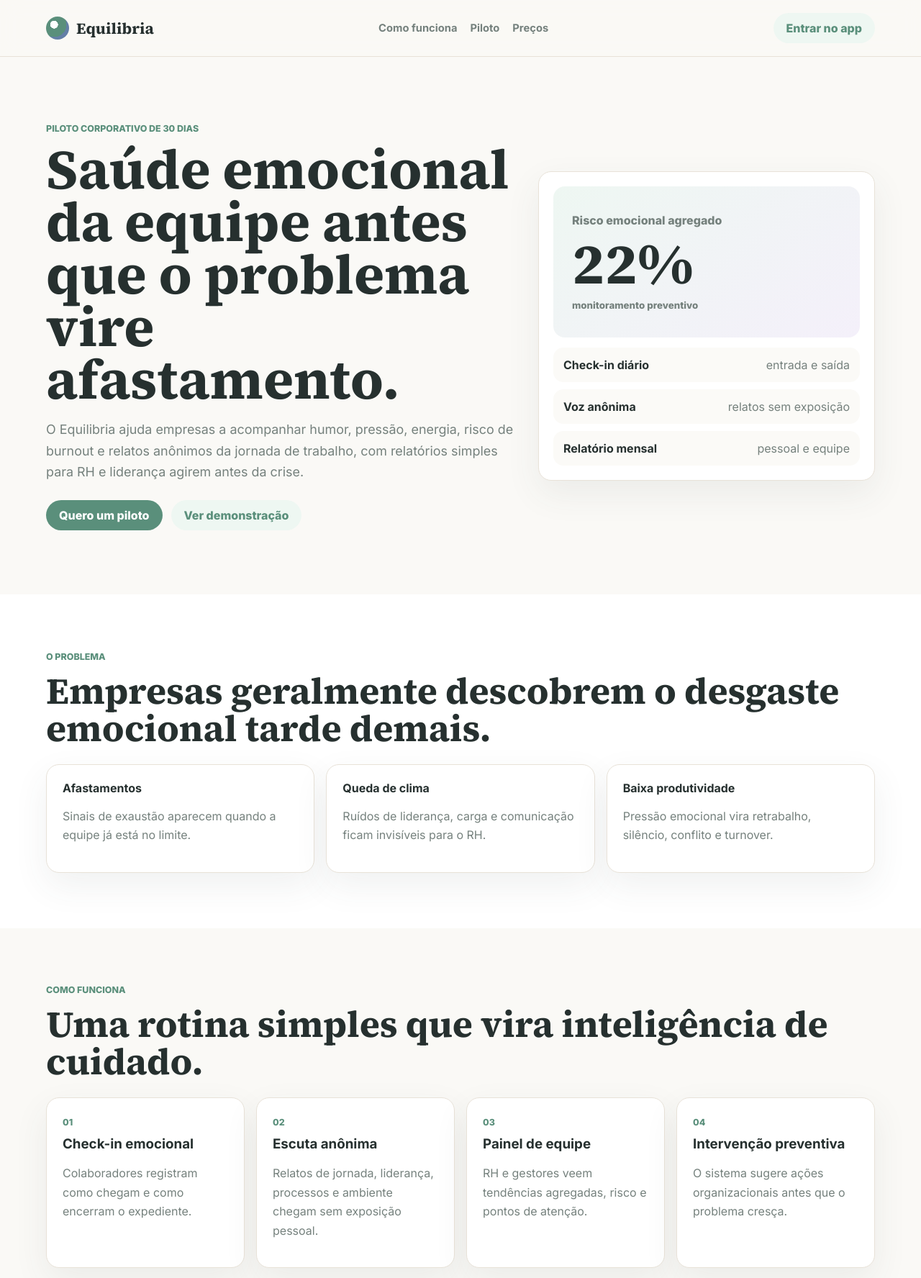
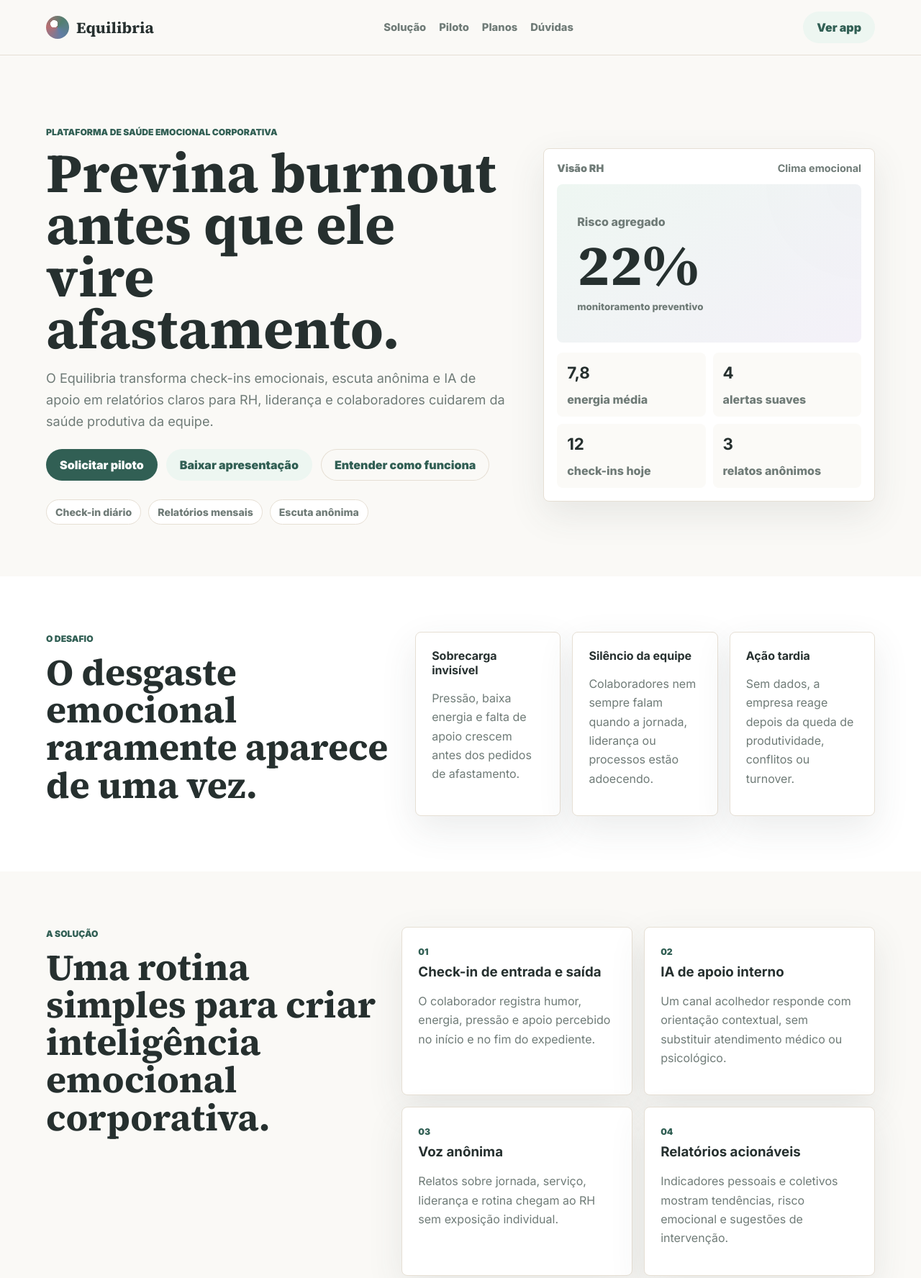
Before and after one commit to Equilibriacorporate/equilibria, a website: page venda.html in a window 1280 px wide. Shown: the top 1776 px of the page at 72% size. Drawn offline with Linux system fonts and the light colour scheme.

Commit message:
Add files via upload

```diff
--- a/server.js
+++ b/server.js
@@ -22,6 +22,7 @@ const mimeTypes = {
   ".js": "text/javascript; charset=utf-8",
   ".json": "application/json; charset=utf-8",
   ".png": "image/png",
+  ".pdf": "application/pdf",
   ".md": "text/markdown; charset=utf-8",
 };
 
--- a/venda.css
+++ b/venda.css
@@ -2,17 +2,24 @@
   --bg: #faf9f6;
   --surface: #ffffff;
   --ink: #26302f;
-  --muted: #75817d;
-  --line: #e8e2d8;
-  --green: #5a8f7b;
-  --green-soft: #eef7f2;
-  --blue: #637fa6;
-  --lavender: #f4f0fa;
-  --shadow: 0 18px 48px rgba(67, 79, 75, 0.08);
+  --muted: #6f7b77;
+  --line: #e6dfd4;
+  --green: #527f70;
+  --green-dark: #315f54;
+  --green-soft: #edf6f1;
+  --blue: #617da4;
+  --rose: #b86f72;
+  --amber: #c99b56;
+  --lavender: #f3f0f8;
+  --shadow: 0 18px 50px rgba(58, 70, 66, 0.1);
 }
 
 * {
   box-sizing: border-box;
+}
+
+html {
+  scroll-behavior: smooth;
 }
 
 body {
@@ -30,15 +37,15 @@ a {
 .site-header {
   position: sticky;
   top: 0;
-  z-index: 5;
+  z-index: 10;
   display: flex;
   align-items: center;
   justify-content: space-between;
   gap: 20px;
-  padding: 18px clamp(18px, 5vw, 70px);
+  padding: 16px clamp(18px, 5vw, 72px);
   border-bottom: 1px solid var(--line);
-  background: rgba(250, 249, 246, 0.9);
-  backdrop-filter: blur(14px);
+  background: rgba(250, 249, 246, 0.92);
+  backdrop-filter: blur(16px);
 }
 
 .brand {
@@ -49,7 +56,10 @@ a {
 
 .brand strong,
 h1,
-h2 {
+h2,
+.metric-large strong,
+.pilot-card strong,
+.pricing strong {
   font-family: "Source Serif 4", Georgia, serif;
 }
 
@@ -61,7 +71,9 @@ h2 {
   width: 32px;
   height: 32px;
   border-radius: 50%;
-  background: radial-gradient(circle at 35% 35%, #ffffff 0 18%, var(--green) 19% 58%, var(--blue) 59%);
+  background:
+    radial-gradient(circle at 35% 35%, #fff 0 17%, transparent 18%),
+    conic-gradient(from 35deg, var(--green), var(--blue), var(--rose), var(--green));
 }
 
 nav {
@@ -69,61 +81,69 @@ nav {
   gap: 18px;
   color: var(--muted);
   font-size: 0.92rem;
-  font-weight: 700;
+  font-weight: 800;
 }
 
 .button {
   display: inline-flex;
   align-items: center;
   justify-content: center;
-  min-height: 42px;
+  min-height: 44px;
   border-radius: 999px;
-  padding: 0 18px;
-  font-weight: 800;
+  padding: 0 19px;
+  font-weight: 900;
+  white-space: nowrap;
 }
 
 .button.primary {
-  background: var(--green);
-  color: #ffffff;
+  background: var(--green-dark);
+  color: #fff;
 }
 
-.button.soft {
+.button.soft,
+.button.ghost {
   background: var(--green-soft);
-  color: var(--green);
+  color: var(--green-dark);
+}
+
+.button.ghost {
+  background: transparent;
+  box-shadow: inset 0 0 0 1px var(--line);
 }
 
 .hero {
   display: grid;
   grid-template-columns: minmax(0, 1fr) minmax(320px, 0.72fr);
-  gap: 34px;
+  gap: clamp(26px, 4vw, 54px);
   align-items: center;
-  min-height: calc(100vh - 78px);
-  padding: clamp(34px, 7vw, 92px) clamp(18px, 5vw, 70px);
+  min-height: calc(100vh - 76px);
+  padding: clamp(42px, 7vw, 96px) clamp(18px, 5vw, 72px) clamp(38px, 5vw, 74px);
 }
 
 .eyebrow {
   margin: 0 0 10px;
-  color: var(--green);
-  font-size: 0.78rem;
+  color: var(--green-dark);
+  font-size: 0.76rem;
   font-weight: 900;
+  letter-spacing: 0;
   text-transform: uppercase;
 }
 
 h1 {
-  max-width: 860px;
+  max-width: 900px;
   margin: 0 0 18px;
-  font-size: clamp(2.6rem, 6vw, 5.8rem);
-  line-height: 0.95;
+  font-size: clamp(2.85rem, 6vw, 5.95rem);
+  line-height: 0.94;
 }
 
 h2 {
   margin: 0;
-  font-size: clamp(2rem, 4vw, 3.6rem);
+  font-size: clamp(2.05rem, 4vw, 3.75rem);
   line-height: 1.02;
 }
 
 h3 {
-  margin: 10px 0 8px;
+  margin: 8px 0;
 }
 
 p {
@@ -132,8 +152,8 @@ p {
 }
 
 .hero-copy > p:not(.eyebrow) {
-  max-width: 720px;
-  font-size: 1.12rem;
+  max-width: 740px;
+  font-size: 1.13rem;
 }
 
 .hero-actions {
@@ -143,155 +163,292 @@ p {
   margin-top: 24px;
 }
 
-.hero-panel,
+.hero-actions.center {
+  justify-content: center;
+}
+
+.trust-row {
+  display: flex;
+  flex-wrap: wrap;
+  gap: 10px;
+  margin-top: 26px;
+}
+
+.trust-row span {
+  padding: 8px 12px;
+  border: 1px solid var(--line);
+  border-radius: 999px;
+  background: #fff;
+  color: var(--muted);
+  font-size: 0.88rem;
+  font-weight: 800;
+}
+
+.dashboard-preview,
+.pain-grid article,
+.feature-list article,
+.workflow-grid article,
+.proof-grid article,
 .pilot-card,
 .pricing article,
-.steps article,
-.problem-grid article {
+.faq-list article {
   border: 1px solid var(--line);
-  border-radius: 18px;
+  border-radius: 8px;
   background: var(--surface);
   box-shadow: var(--shadow);
 }
 
-.hero-panel {
+.dashboard-preview {
   display: grid;
   gap: 14px;
-  padding: 20px;
+  padding: 18px;
 }
 
-.score-card {
-  min-height: 210px;
-  display: grid;
-  align-content: center;
-  gap: 10px;
-  padding: 26px;
-  border-radius: 16px;
-  background: linear-gradient(145deg, var(--green-soft), var(--lavender));
+.preview-top,
+.preview-grid div,
+.workflow-grid article {
+  display: flex;
+  align-items: center;
+  justify-content: space-between;
+  gap: 14px;
 }
 
-.score-card span,
-.score-card small {
+.preview-top {
+  color: var(--muted);
+  font-size: 0.9rem;
+  font-weight: 900;
+}
+
+.metric-large {
+  display: grid;
+  gap: 10px;
+  min-height: 220px;
+  align-content: center;
+  padding: 28px;
+  border-radius: 8px;
+  background:
+    linear-gradient(145deg, rgba(237, 246, 241, 0.95), rgba(243, 240, 248, 0.95)),
+    radial-gradient(circle at 100% 0, rgba(97, 125, 164, 0.16), transparent 36%);
+}
+
+.metric-large span,
+.metric-large small,
+.preview-grid span {
   color: var(--muted);
   font-weight: 800;
 }
 
-.score-card strong {
-  font-family: "Source Serif 4", Georgia, serif;
+.metric-large strong {
   font-size: 5rem;
   line-height: 1;
 }
 
-.mini-list {
+.preview-grid {
   display: grid;
+  grid-template-columns: repeat(2, minmax(0, 1fr));
   gap: 10px;
 }
 
-.mini-list div {
-  display: flex;
-  justify-content: space-between;
-  gap: 18px;
+.preview-grid div {
+  align-items: flex-start;
+  flex-direction: column;
+  min-height: 86px;
   padding: 14px;
-  border-radius: 14px;
+  border-radius: 8px;
   background: #fbfaf7;
 }
 
-.mini-list span {
-  color: var(--muted);
+.preview-grid b {
+  font-size: 1.4rem;
 }
 
-.problem-band,
+.pain-band,
 .section,
+.workflow,
+.proof,
 .pilot,
+.faq,
 .cta {
-  padding: clamp(34px, 6vw, 84px) clamp(18px, 5vw, 70px);
+  padding: clamp(42px, 6vw, 88px) clamp(18px, 5vw, 72px);
 }
 
-.problem-band {
-  background: #ffffff;
+.pain-band,
+.proof {
+  background: #fff;
 }
 
-.problem-grid,
-.steps,
-.pricing {
+.pain-band {
   display: grid;
-  grid-template-columns: repeat(3, minmax(0, 1fr));
-  gap: 16px;
-  margin-top: 24px;
+  grid-template-columns: minmax(0, 0.75fr) minmax(0, 1fr);
+  gap: 34px;
+  align-items: start;
 }
 
-.steps {
-  grid-template-columns: repeat(4, minmax(0, 1fr));
+.pain-grid,
+.feature-list,
+.workflow-grid,
+.proof-grid,
+.pricing,
+.faq-list {
+  display: grid;
+  gap: 16px;
 }
 
-.problem-grid article,
-.steps article,
-.pricing article {
+.pain-grid,
+.proof-grid,
+.pricing {
+  grid-template-columns: repeat(3, minmax(0, 1fr));
+}
+
+.pain-grid article,
+.feature-list article,
+.proof-grid article,
+.pricing article,
+.faq-list article {
   padding: 22px;
 }
 
-.steps span,
-.pricing span {
-  color: var(--green);
-  font-size: 0.78rem;
+.split {
+  display: grid;
+  grid-template-columns: minmax(0, 0.7fr) minmax(0, 1fr);
+  gap: 34px;
+  align-items: start;
+}
+
+.feature-list {
+  grid-template-columns: repeat(2, minmax(0, 1fr));
+}
+
+.feature-list span,
+.pricing span,
+.pilot-card span {
+  color: var(--green-dark);
+  font-size: 0.76rem;
   font-weight: 900;
   text-transform: uppercase;
 }
 
+.workflow {
+  background: var(--green-soft);
+}
+
+.workflow h2 {
+  max-width: 860px;
+}
+
+.workflow-grid {
+  grid-template-columns: repeat(4, minmax(0, 1fr));
+  margin-top: 24px;
+}
+
+.workflow-grid article {
+  align-items: flex-start;
+  flex-direction: column;
+  min-height: 150px;
+  padding: 20px;
+}
+
+.workflow-grid b {
+  display: grid;
+  width: 38px;
+  height: 38px;
+  place-items: center;
+  border-radius: 50%;
+  background: var(--green-dark);
+  color: #fff;
+}
+
+.workflow-grid span {
+  font-weight: 800;
+}
+
 .pilot {
   display: grid;
-  grid-template-columns: minmax(0, 1fr) 360px;
-  gap: 30px;
+  grid-template-columns: minmax(0, 1fr) 390px;
+  gap: 34px;
   align-items: center;
-  background: var(--green-soft);
+  background: #fff;
 }
 
 .pilot-card {
   display: grid;
   gap: 12px;
-  padding: 26px;
+  padding: 28px;
+  background: linear-gradient(180deg, #fff, var(--green-soft));
 }
 
 .pilot-card strong,
 .pricing strong {
-  font-family: "Source Serif 4", Georgia, serif;
-  font-size: 2.6rem;
+  font-size: 2.75rem;
+  line-height: 1;
+}
+
+.pilot-card small,
+.pricing small {
+  color: var(--muted);
+  font-weight: 800;
 }
 
 .pilot-card ul {
   display: grid;
   gap: 9px;
+  margin: 8px 0;
   padding-left: 20px;
   color: var(--muted);
 }
 
+.section-heading {
+  max-width: 820px;
+  margin-bottom: 24px;
+}
+
 .pricing .featured {
-  border-color: rgba(90, 143, 123, 0.45);
-  background: linear-gradient(180deg, #ffffff, var(--green-soft));
+  border-color: rgba(49, 95, 84, 0.4);
+  background: linear-gradient(180deg, #fff, var(--green-soft));
+}
+
+.faq {
+  display: grid;
+  grid-template-columns: minmax(0, 0.75fr) minmax(0, 1fr);
+  gap: 34px;
+  background: var(--lavender);
+}
+
+.faq-list article {
+  box-shadow: none;
 }
 
 .cta {
   text-align: center;
+  background: #fff;
 }
 
 .cta h2 {
-  max-width: 720px;
-  margin: 0 auto 24px;
+  max-width: 780px;
+  margin: 0 auto;
 }
 
-@media (max-width: 900px) {
+@media (max-width: 980px) {
   .site-header,
-  nav,
-  .hero-actions {
+  nav {
     align-items: stretch;
     flex-direction: column;
   }
 
   .hero,
+  .pain-band,
+  .split,
   .pilot,
-  .problem-grid,
-  .steps,
+  .faq,
+  .pain-grid,
+  .feature-list,
+  .workflow-grid,
+  .proof-grid,
   .pricing {
     grid-template-columns: 1fr;
   }
+
+  h1 {
+    font-size: clamp(2.6rem, 14vw, 4.2rem);
+  }
 }
--- a/venda.html
+++ b/venda.html
@@ -5,12 +5,12 @@
     <meta name="viewport" content="width=device-width, initial-scale=1.0" />
     <meta
       name="description"
-      content="Equilibria: plataforma de gestão emocional corporativa para prevenção de burnout, escuta anônima e relatórios de clima emocional."
+      content="Equilibria: gestão emocional corporativa para prevenir burnout, acompanhar clima emocional e abrir um canal seguro de escuta anônima."
     />
-    <title>Equilibria | Piloto corporativo</title>
+    <title>Equilibria | Gestão emocional corporativa</title>
     <link rel="preconnect" href="https://fonts.googleapis.com" />
     <link rel="preconnect" href="https://fonts.gstatic.com" crossorigin />
-    <link href="https://fonts.googleapis.com/css2?family=Inter:wght@400;500;600;700;800&family=Source+Serif+4:opsz,wght@8..60,500;8..60,600;8..60,700&display=swap" rel="stylesheet" />
+    <link href="https://fonts.googleapis.com/css2?family=Inter:wght@400;500;600;700;800;900&family=Source+Serif+4:opsz,wght@8..60,500;8..60,600;8..60,700&display=swap" rel="stylesheet" />
     <link rel="stylesheet" href="venda.css" />
   </head>
   <body>
@@ -20,84 +20,131 @@
         <strong>Equilibria</strong>
       </a>
       <nav aria-label="Navegação comercial">
-        <a href="#como-funciona">Como funciona</a>
+        <a href="#solucao">Solução</a>
         <a href="#piloto">Piloto</a>
-        <a href="#precos">Preços</a>
+        <a href="#precos">Planos</a>
+        <a href="#faq">Dúvidas</a>
       </nav>
-      <a class="button soft" href="index.html">Entrar no app</a>
+      <a class="button soft" href="index.html">Ver app</a>
     </header>
 
     <main id="top">
       <section class="hero">
         <div class="hero-copy">
-          <p class="eyebrow">Piloto corporativo de 30 dias</p>
-          <h1>Saúde emocional da equipe antes que o problema vire afastamento.</h1>
+          <p class="eyebrow">Plataforma de saúde emocional corporativa</p>
+          <h1>Previna burnout antes que ele vire afastamento.</h1>
           <p>
-            O Equilibria ajuda empresas a acompanhar humor, pressão, energia, risco de burnout e relatos anônimos da jornada de trabalho, com relatórios simples para RH e liderança agirem antes da crise.
+            O Equilibria transforma check-ins emocionais, escuta anônima e IA de apoio em relatórios claros para RH, liderança e colaboradores cuidarem da saúde produtiva da equipe.
           </p>
           <div class="hero-actions">
-            <a class="button primary" href="mailto:contato@equilibria.com?subject=Quero%20um%20piloto%20do%20Equilibria">Quero um piloto</a>
-            <a class="button soft" href="index.html">Ver demonstração</a>
+            <a class="button primary" href="mailto:contato@equilibria.com?subject=Quero%20um%20piloto%20do%20Equilibria">Solicitar piloto</a>
+            <a class="button soft" href="Equilibria-apresentacao-comercial.pdf">Baixar apresentação</a>
+            <a class="button ghost" href="#como-funciona">Entender como funciona</a>
+          </div>
+          <div class="trust-row" aria-label="Pontos de confiança">
+            <span>Check-in diário</span>
+            <span>Relatórios mensais</span>
+            <span>Escuta anônima</span>
           </div>
         </div>
-        <div class="hero-panel" aria-label="Resumo do painel Equilibria">
-          <div class="score-card">
-            <span>Risco emocional agregado</span>
+
+        <aside class="dashboard-preview" aria-label="Prévia do painel Equilibria">
+          <div class="preview-top">
+            <span>Visão RH</span>
+            <strong>Clima emocional</strong>
+          </div>
+          <div class="metric-large">
+            <span>Risco agregado</span>
             <strong>22%</strong>
             <small>monitoramento preventivo</small>
           </div>
-          <div class="mini-list">
-            <div><b>Check-in diário</b><span>entrada e saída</span></div>
-            <div><b>Voz anônima</b><span>relatos sem exposição</span></div>
-            <div><b>Relatório mensal</b><span>pessoal e equipe</span></div>
+          <div class="preview-grid">
+            <div><b>7,8</b><span>energia média</span></div>
+            <div><b>4</b><span>alertas suaves</span></div>
+            <div><b>12</b><span>check-ins hoje</span></div>
+            <div><b>3</b><span>relatos anônimos</span></div>
           </div>
-        </div>
+        </aside>
       </section>
 
-      <section class="problem-band">
-        <p class="eyebrow">O problema</p>
-        <h2>Empresas geralmente descobrem o desgaste emocional tarde demais.</h2>
-        <div class="problem-grid">
+      <section class="pain-band">
+        <div>
+          <p class="eyebrow">O desafio</p>
+          <h2>O desgaste emocional raramente aparece de uma vez.</h2>
+        </div>
+        <div class="pain-grid">
           <article>
-            <strong>Afastamentos</strong>
-            <p>Sinais de exaustão aparecem quando a equipe já está no limite.</p>
+            <strong>Sobrecarga invisível</strong>
+            <p>Pressão, baixa energia e falta de apoio crescem antes dos pedidos de afastamento.</p>
           </article>
           <article>
-            <strong>Queda de clima</strong>
-            <p>Ruídos de liderança, carga e comunicação ficam invisíveis para o RH.</p>
+            <strong>Silêncio da equipe</strong>
+            <p>Colaboradores nem sempre falam quando a jornada, liderança ou processos estão adoecendo.</p>
           </article>
           <article>
-            <strong>Baixa produtividade</strong>
-            <p>Pressão emocional vira retrabalho, silêncio, conflito e turnover.</p>
+            <strong>Ação tardia</strong>
+            <p>Sem dados, a empresa reage depois da queda de produtividade, conflitos ou turnover.</p>
           </article>
         </div>
       </section>
 
-      <section id="como-funciona" class="section">
-        <div class="section-heading">
-          <p class="eyebrow">Como funciona</p>
-          <h2>Uma rotina simples que vira inteligência de cuidado.</h2>
+      <section id="solucao" class="section split">
+        <div>
+          <p class="eyebrow">A solução</p>
+          <h2>Uma rotina simples para criar inteligência emocional corporativa.</h2>
         </div>
-        <div class="steps">
+        <div class="feature-list">
           <article>
             <span>01</span>
-            <h3>Check-in emocional</h3>
-            <p>Colaboradores registram como chegam e como encerram o expediente.</p>
+            <h3>Check-in de entrada e saída</h3>
+            <p>O colaborador registra humor, energia, pressão e apoio percebido no início e no fim do expediente.</p>
           </article>
           <article>
             <span>02</span>
-            <h3>Escuta anônima</h3>
-            <p>Relatos de jornada, liderança, processos e ambiente chegam sem exposição pessoal.</p>
+            <h3>IA de apoio interno</h3>
+            <p>Um canal acolhedor responde com orientação contextual, sem substituir atendimento médico ou psicológico.</p>
           </article>
           <article>
             <span>03</span>
-            <h3>Painel de equipe</h3>
-            <p>RH e gestores veem tendências agregadas, risco e pontos de atenção.</p>
+            <h3>Voz anônima</h3>
+            <p>Relatos sobre jornada, serviço, liderança e rotina chegam ao RH sem exposição individual.</p>
           </article>
           <article>
             <span>04</span>
-            <h3>Intervenção preventiva</h3>
-            <p>O sistema sugere ações organizacionais antes que o problema cresça.</p>
+            <h3>Relatórios acionáveis</h3>
+            <p>Indicadores pessoais e coletivos mostram tendências, risco emocional e sugestões de intervenção.</p>
+          </article>
+        </div>
+      </section>
+
+      <section id="como-funciona" class="workflow">
+        <p class="eyebrow">Fluxo de uso</p>
+        <h2>Em poucos minutos por dia, a empresa ganha leitura preventiva.</h2>
+        <div class="workflow-grid">
+          <article><b>1</b><span>Colaborador faz check-in ao entrar</span></article>
+          <article><b>2</b><span>Registra como encerra o expediente</span></article>
+          <article><b>3</b><span>RH acompanha sinais coletivos</span></article>
+          <article><b>4</b><span>Liderança age antes da crise</span></article>
+        </div>
+      </section>
+
+      <section class="proof">
+        <div>
+          <p class="eyebrow">Para vender internamente</p>
+          <h2>O Equilibria não é só clima organizacional. É prevenção.</h2>
+        </div>
+        <div class="proof-grid">
+          <article>
+            <strong>Para RH</strong>
+            <p>Ajuda a identificar padrões de risco, equipes sobrecarregadas e pontos críticos da jornada.</p>
+          </article>
+          <article>
+            <strong>Para líderes</strong>
+            <p>Mostra onde ajustar carga, comunicação, prioridades e suporte antes da queda de rendimento.</p>
+          </article>
+          <article>
+            <strong>Para colaboradores</strong>
+            <p>Oferece registro pessoal, acolhimento inicial e mais segurança para sinalizar problemas.</p>
           </article>
         </div>
       </section>
@@ -105,56 +152,81 @@
       <section id="piloto" class="pilot">
         <div>
           <p class="eyebrow">Oferta inicial</p>
-          <h2>Piloto de 30 dias para validar a saúde emocional da equipe.</h2>
+          <h2>Piloto de 30 dias para validar com uma equipe real.</h2>
           <p>
-            Ideal para empresas que querem começar sem implantar um programa complexo. Ao final, você recebe um relatório executivo com sinais, riscos e recomendações.
+            Ideal para empresas que querem começar com baixo risco e enxergar rapidamente sinais de clima emocional, sobrecarga e oportunidades de cuidado.
           </p>
         </div>
         <div class="pilot-card">
+          <span>Piloto de lançamento</span>
           <strong>R$ 497</strong>
-          <span>piloto de 30 dias</span>
+          <small>30 dias | até 30 colaboradores</small>
           <ul>
-            <li>Até 30 colaboradores</li>
+            <li>Implantação inicial</li>
             <li>Check-ins ilimitados</li>
-            <li>Voz anônima</li>
-            <li>Painel de RH/Gestor</li>
-            <li>Relatório final</li>
+            <li>IA de apoio e voz anônima</li>
+            <li>Painel RH/Gestor</li>
+            <li>Relatório final com recomendações</li>
           </ul>
-          <a class="button primary" href="mailto:contato@equilibria.com?subject=Piloto%20Equilibria%20-%2030%20dias">Solicitar piloto</a>
+          <a class="button primary" href="mailto:contato@equilibria.com?subject=Piloto%20Equilibria%20-%2030%20dias">Quero iniciar o piloto</a>
         </div>
       </section>
 
       <section id="precos" class="section">
         <div class="section-heading">
           <p class="eyebrow">Planos após piloto</p>
-          <h2>Preço simples por colaborador.</h2>
+          <h2>Modelo mensal simples e escalável.</h2>
         </div>
         <div class="pricing">
           <article>
             <span>Essencial</span>
             <strong>R$ 14,90</strong>
             <small>por colaborador/mês</small>
-            <p>Check-ins, relatório pessoal e indicadores básicos.</p>
+            <p>Check-ins, relatórios pessoais e indicadores básicos de equipe.</p>
           </article>
           <article class="featured">
             <span>Profissional</span>
             <strong>R$ 19,90</strong>
             <small>por colaborador/mês</small>
-            <p>IA de apoio, voz anônima, risco por equipe e intervenções.</p>
+            <p>IA de apoio, voz anônima, risco por equipe e sugestões de intervenção.</p>
           </article>
           <article>
             <span>Enterprise</span>
             <strong>Sob consulta</strong>
-            <small>para operações maiores</small>
-            <p>Integrações, governança avançada, onboarding e relatórios personalizados.</p>
+            <small>operações maiores</small>
+            <p>Onboarding, relatórios personalizados, integrações e governança avançada.</p>
+          </article>
+        </div>
+      </section>
+
+      <section id="faq" class="faq">
+        <div>
+          <p class="eyebrow">Segurança e limites</p>
+          <h2>Feito para apoiar decisões, não para expor pessoas.</h2>
+        </div>
+        <div class="faq-list">
+          <article>
+            <strong>A empresa vê dados individuais?</strong>
+            <p>O foco do painel é coletivo. Relatórios de equipe usam leitura agregada e o canal anônimo preserva identidade.</p>
+          </article>
+          <article>
+            <strong>Substitui terapia ou atendimento médico?</strong>
+            <p>Não. O Equilibria identifica sinais e orienta ações preventivas, mas não realiza diagnóstico clínico.</p>
+          </article>
+          <article>
+            <strong>Por onde começar?</strong>
+            <p>Comece com uma equipe piloto por 30 dias, avalie adesão e use o relatório final para decidir a expansão.</p>
           </article>
         </div>
       </section>
 
       <section class="cta">
         <p class="eyebrow">Próximo passo</p>
-        <h2>Comece com uma equipe. Meça. Ajuste. Escale.</h2>
-        <a class="button primary" href="mailto:contato@equilibria.com?subject=Quero%20conhecer%20o%20Equilibria">Agendar conversa</a>
+        <h2>Comece pequeno. Meça com cuidado. Escale com confiança.</h2>
+        <div class="hero-actions center">
+          <a class="button primary" href="mailto:contato@equilibria.com?subject=Quero%20conhecer%20o%20Equilibria">Agendar conversa</a>
+          <a class="button soft" href="index.html">Abrir demonstração</a>
+        </div>
       </section>
     </main>
   </body>
```
Also changed, not shown: 2 other files.
